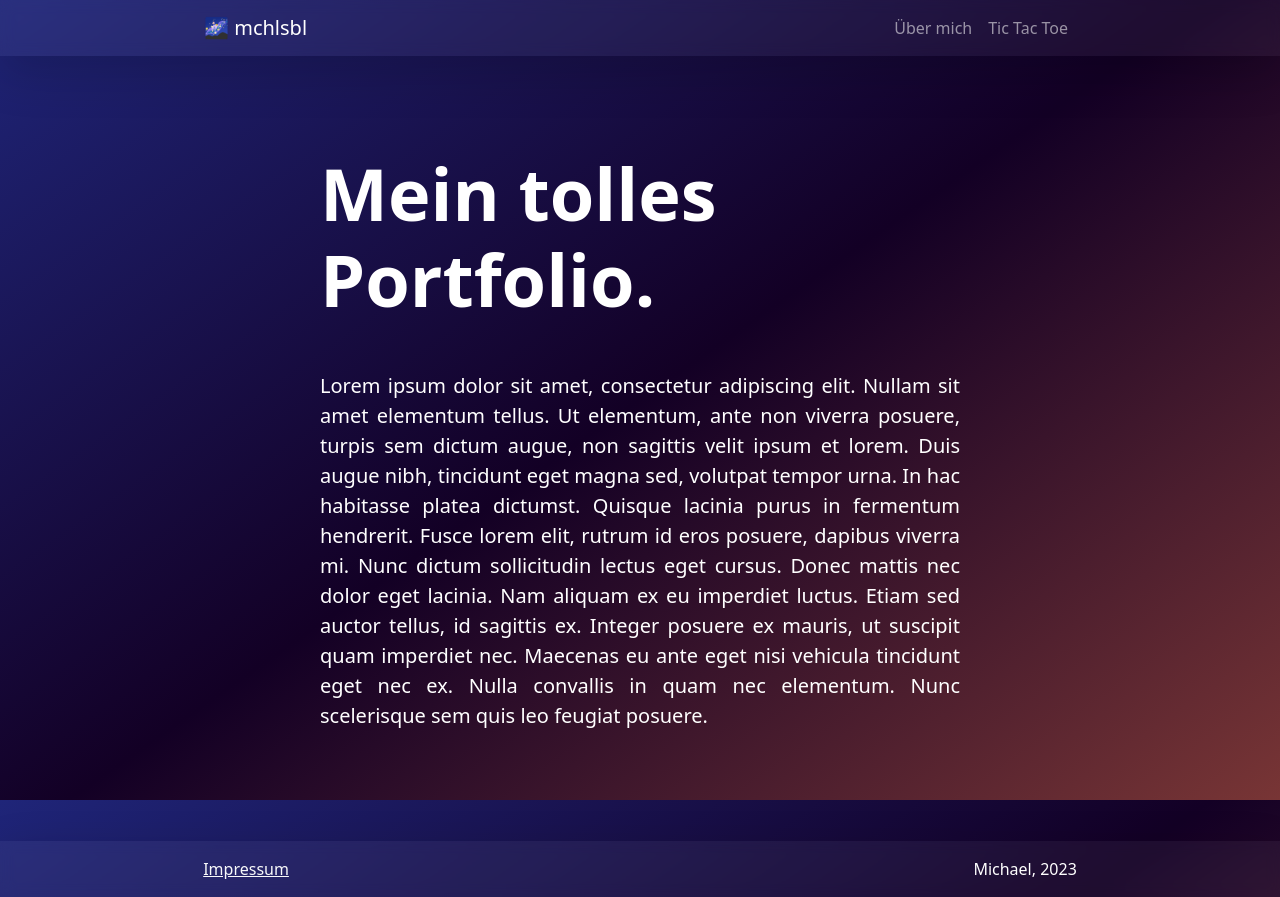
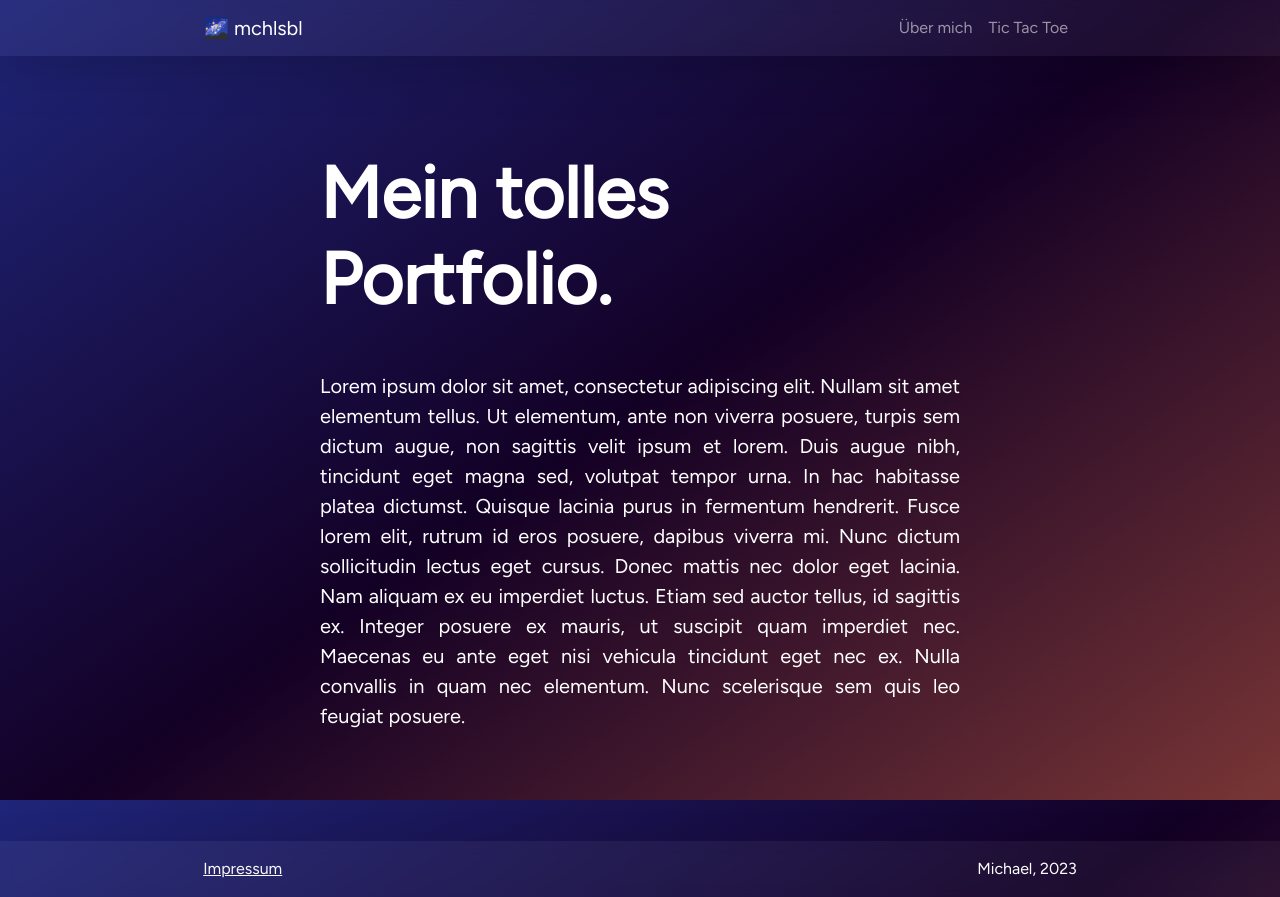
Before and after one commit to mchlsbl/mchlsbl.github.io, a Vue app: page / in a window 1280 px wide. Built offline with nearby package versions, Linux system fonts and the light colour scheme.

Commit message:
Scrollbar fix and new font

```diff
--- a/index.html
+++ b/index.html
@@ -2,6 +2,9 @@
 <html lang="en">
   <head>
     <meta charset="UTF-8" />
+    <link rel="preconnect" href="https://fonts.googleapis.com">
+    <link rel="preconnect" href="https://fonts.gstatic.com" crossorigin>
+    <link href="https://fonts.googleapis.com/css2?family=Figtree&display=swap" rel="stylesheet">
     <link
       rel="icon"
       sizes="any"
--- a/src/App.vue
+++ b/src/App.vue
@@ -13,21 +13,22 @@
 </template>
 
 <style>
-html {
-  overflow-x: hidden;
-  margin-right: calc(-1 * (100vw - 100%));
-}
-
 body {
+  /* Font */
+  font-family: "Figtree", sans-serif;
   color: white;
 
+  /* Scrollbar always visible */
+  overflow-y: scroll;
+
+  /* Footer compatibility */
   min-height: 100vh;
   position: relative;
 
+  /* Background */
   background: linear-gradient(145deg, #1f2579, #130025, #783535);
   background-size: 300%, 300%;
   background-attachment: fixed;
-
   animation: BackgroundGradient 80s ease infinite;
 }
 
@@ -55,6 +56,8 @@
   background-color: rgba(255, 255, 255, 0.05);
 }
 
+/* Page padding */
+
 main {
   padding-block: 150px;
   margin: 0 auto;
```
